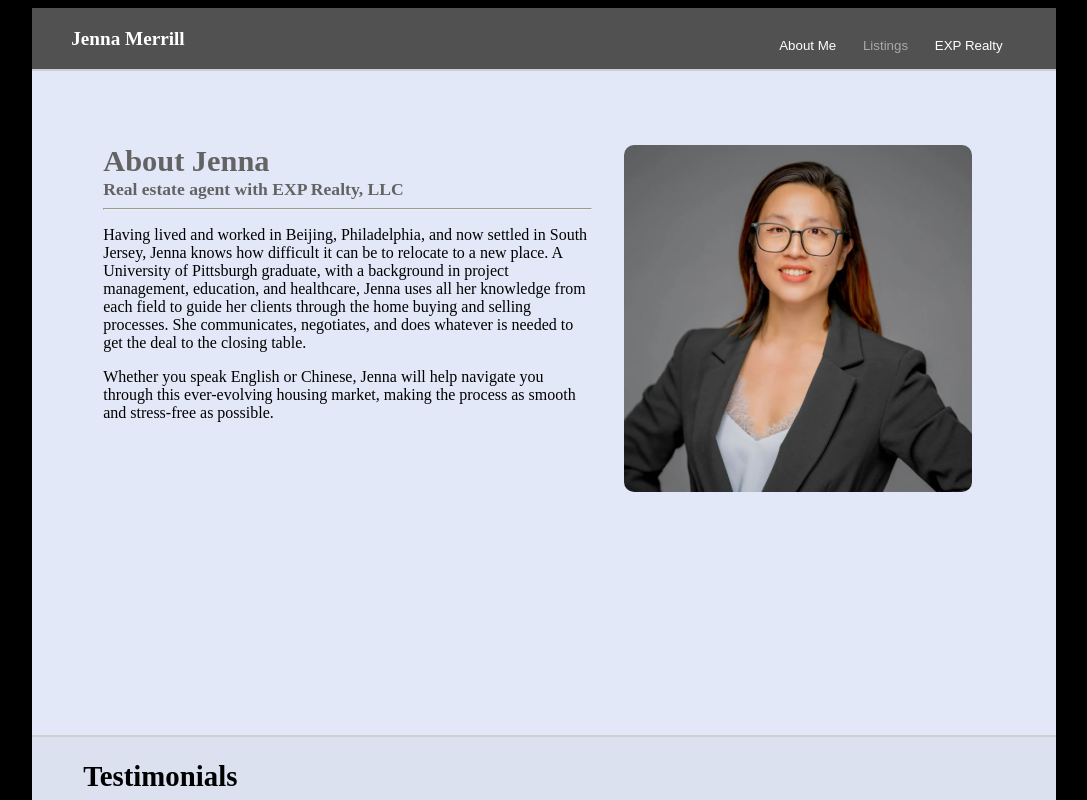
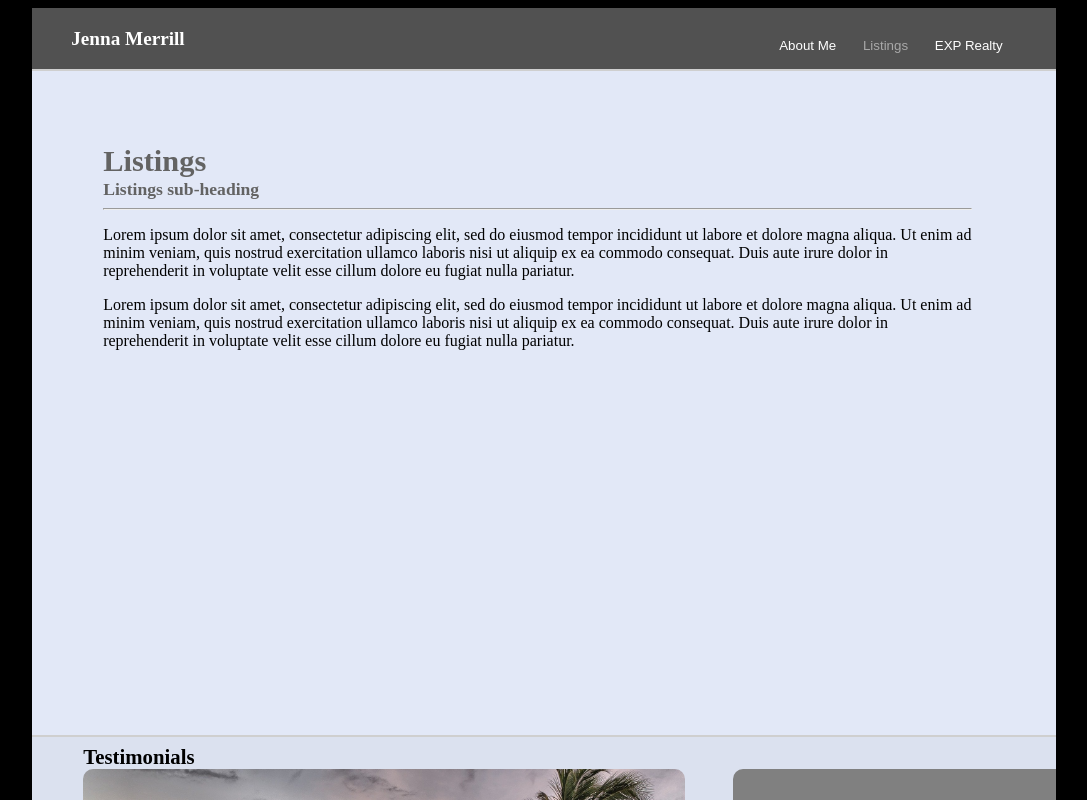
Before and after one commit to jenna-homepage/jenna-homepage.github.io, a React (Create React App) app in the folder jenna-frontend/: page / in a window 1280 px wide. Both pictures are taken after a click on the button "Listings". Shown: the top 800 px of the page, without its empty margins (96-1183 px from the left). Built offline with nearby package versions, Linux system fonts and the light colour scheme.

Commit message:
created landing pages for each view

```diff
--- /dev/null
+++ b/jenna-frontend/src/components/Exp.jsx
@@ -0,0 +1,47 @@
+import React from "react";
+import {
+  SectionTitle,
+  SectionSubHeading,
+  StyledParagraph,
+  StyledHR,
+} from "../utilities/styledfonts";
+import styled from "styled-components";
+
+const ExpContainer = styled.div`
+  display: flex;
+  justify-content: space-between;
+  padding: 10px 20px;
+  @media (max-width: 1080px) {
+    flex-direction: column-reverse;
+  }
+`;
+
+const Exp = (props) => {
+  return (
+    <ExpContainer>
+      <div>
+        <SectionTitle>EXP Realty</SectionTitle>
+        <SectionSubHeading>Listings sub-heading</SectionSubHeading>
+        <StyledHR />
+        <StyledParagraph>
+          Lorem ipsum dolor sit amet, consectetur adipiscing elit, sed do
+          eiusmod tempor incididunt ut labore et dolore magna aliqua. Ut enim ad
+          minim veniam, quis nostrud exercitation ullamco laboris nisi ut
+          aliquip ex ea commodo consequat. Duis aute irure dolor in
+          reprehenderit in voluptate velit esse cillum dolore eu fugiat nulla
+          pariatur.
+        </StyledParagraph>
+        <StyledParagraph>
+          Lorem ipsum dolor sit amet, consectetur adipiscing elit, sed do
+          eiusmod tempor incididunt ut labore et dolore magna aliqua. Ut enim ad
+          minim veniam, quis nostrud exercitation ullamco laboris nisi ut
+          aliquip ex ea commodo consequat. Duis aute irure dolor in
+          reprehenderit in voluptate velit esse cillum dolore eu fugiat nulla
+          pariatur.
+        </StyledParagraph>
+      </div>
+    </ExpContainer>
+  );
+};
+
+export default Exp;
--- a/jenna-frontend/src/components/Footer.jsx
+++ b/jenna-frontend/src/components/Footer.jsx
@@ -1,5 +1,11 @@
 import React from "react";
 import styled from "styled-components";
+import {
+  SectionTitle,
+  SectionSubHeading,
+  StyledParagraph,
+  StyledHR,
+} from "../utilities/styledfonts";
 
 const LayoutWrapper = styled.div`
   display: flex;
--- a/jenna-frontend/src/components/Header.jsx
+++ b/jenna-frontend/src/components/Header.jsx
@@ -83,8 +83,11 @@ const StyledButton = styled.button`
   background: none;
   border: none;
   color: #ffff;
+  ${({ $activeView, $currentButton }) =>
+    $activeView === $currentButton && `color: darkgray;`}
   padding: 0.5em 1em;
   cursor: pointer;
+
   &:hover,
   &:focus {
     color: darkgray;
@@ -92,7 +95,7 @@ const StyledButton = styled.button`
 `;
 
 const Header = (props) => {
-  const { updateView } = props;
+  const { updateView, currentView } = props;
   const _renderButtons = () => {
     return (
       headerData &&
@@ -100,7 +103,12 @@ const Header = (props) => {
         const { text, navTo } = buttonData;
         return (
           <ButtonWrapper key={"headerButton" + text.replace(/ /g, "")}>
-            <StyledButton type={"button"} onClick={() => updateView(navTo)}>
+            <StyledButton
+              $activeView={currentView}
+              $currentButton={navTo}
+              type={"button"}
+              onClick={() => updateView(navTo)}
+            >
               {" "}
               {text}{" "}
             </StyledButton>
--- /dev/null
+++ b/jenna-frontend/src/components/Listings.jsx
@@ -0,0 +1,47 @@
+import React from "react";
+import {
+  SectionTitle,
+  SectionSubHeading,
+  StyledParagraph,
+  StyledHR,
+} from "../utilities/styledfonts";
+import styled from "styled-components";
+
+const ListingsContainer = styled.div`
+  display: flex;
+  justify-content: space-between;
+  padding: 10px 20px;
+  @media (max-width: 1080px) {
+    flex-direction: column-reverse;
+  }
+`;
+
+const Listings = (props) => {
+  return (
+    <ListingsContainer>
+      <div>
+        <SectionTitle>Listings</SectionTitle>
+        <SectionSubHeading>Listings sub-heading</SectionSubHeading>
+        <StyledHR />
+        <StyledParagraph>
+          Lorem ipsum dolor sit amet, consectetur adipiscing elit, sed do
+          eiusmod tempor incididunt ut labore et dolore magna aliqua. Ut enim ad
+          minim veniam, quis nostrud exercitation ullamco laboris nisi ut
+          aliquip ex ea commodo consequat. Duis aute irure dolor in
+          reprehenderit in voluptate velit esse cillum dolore eu fugiat nulla
+          pariatur.
+        </StyledParagraph>
+        <StyledParagraph>
+          Lorem ipsum dolor sit amet, consectetur adipiscing elit, sed do
+          eiusmod tempor incididunt ut labore et dolore magna aliqua. Ut enim ad
+          minim veniam, quis nostrud exercitation ullamco laboris nisi ut
+          aliquip ex ea commodo consequat. Duis aute irure dolor in
+          reprehenderit in voluptate velit esse cillum dolore eu fugiat nulla
+          pariatur.
+        </StyledParagraph>
+      </div>
+    </ListingsContainer>
+  );
+};
+
+export default Listings;
--- a/jenna-frontend/src/components/MainWrapper.jsx
+++ b/jenna-frontend/src/components/MainWrapper.jsx
@@ -2,6 +2,8 @@ import React, { useEffect, useState } from "react";
 import styled from "styled-components";
 import Header from "./Header";
 import Bio from "./Bio";
+import Listings from "./Listings";
+import Exp from "./Exp";
 import Carousel from "./Carousel";
 import Footer from "./Footer";
 // import ReactGA from "react-ga4";
@@ -55,15 +57,29 @@ const StyledLine = styled.div`
 const MainWrapper = () => {
   const [currentView, setCurrentView] = useState("ABOUTME");
   console.log("currentView", currentView);
+
+  const _renderView = () => {
+    switch (currentView) {
+      case "LISTINGS":
+        return <Listings />;
+        break;
+      case "EXPREALTY":
+        return <Exp />;
+        break;
+      default:
+        return <Bio />;
+    }
+  };
   return (
     <MainContainer>
       <BackgroundLayer />
 
       <ContentContainer>
-        <Header updateView={setCurrentView} />
+        <Header currentView={currentView} updateView={setCurrentView} />
         <StyledLine />
         <BodyWrapper>
-          <Bio />
+          {/* <Bio /> */}
+          {_renderView()}
         </BodyWrapper>
         <StyledLine />
 
--- a/jenna-frontend/src/utilities/styledfonts.jsx
+++ b/jenna-frontend/src/utilities/styledfonts.jsx
@@ -17,10 +17,8 @@ const StyledParagraph = styled.p`
 `;
 
 const SectionHeading = styled.span`
-  display: block;
-  font-size: 1.8em;
-  font-weight: bold;
-  padding: 0.5em 0;
+  font-size: 1.3em;
+  font-weight: 700;
 `;
 
 const SectionSubHeading = styled.span`
```
